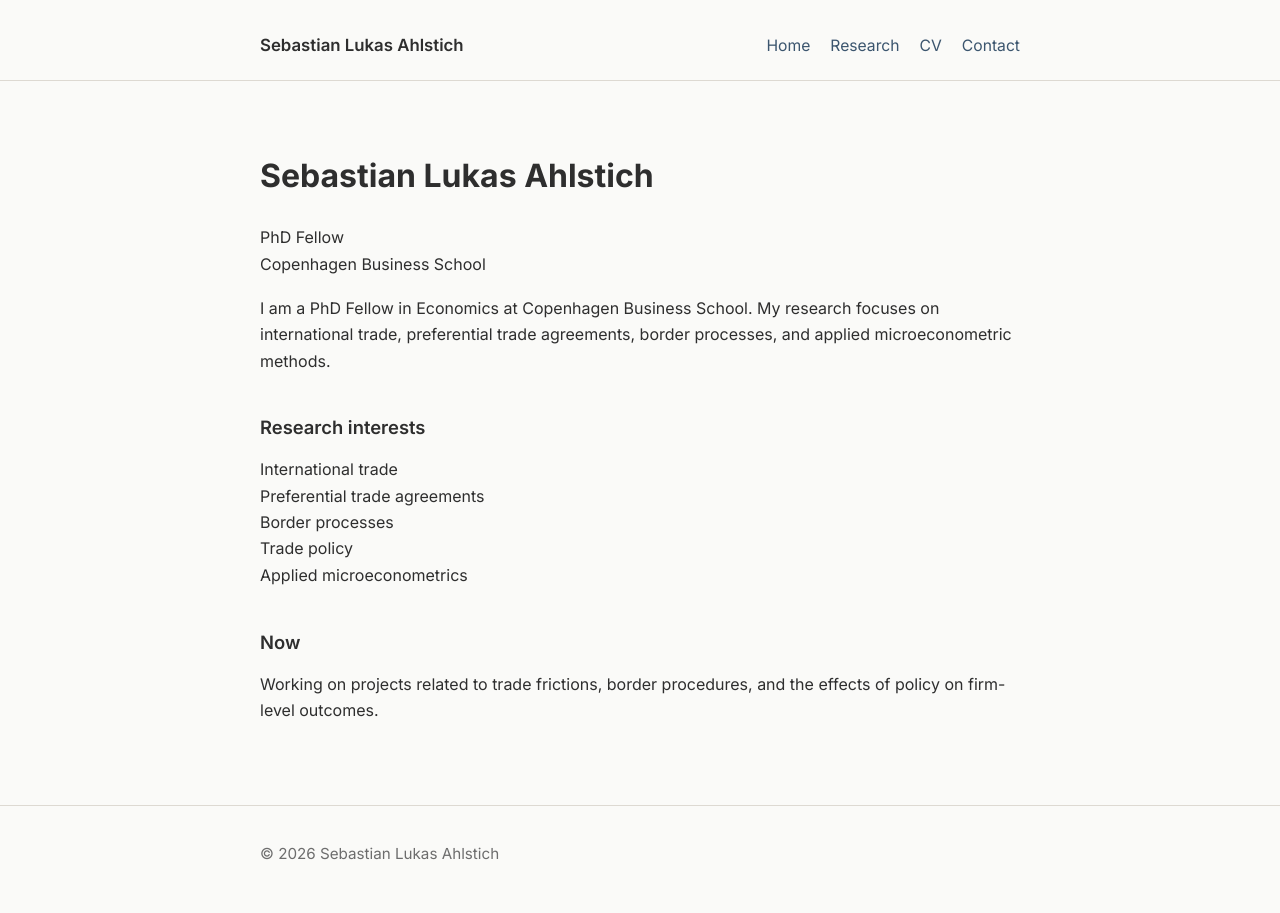
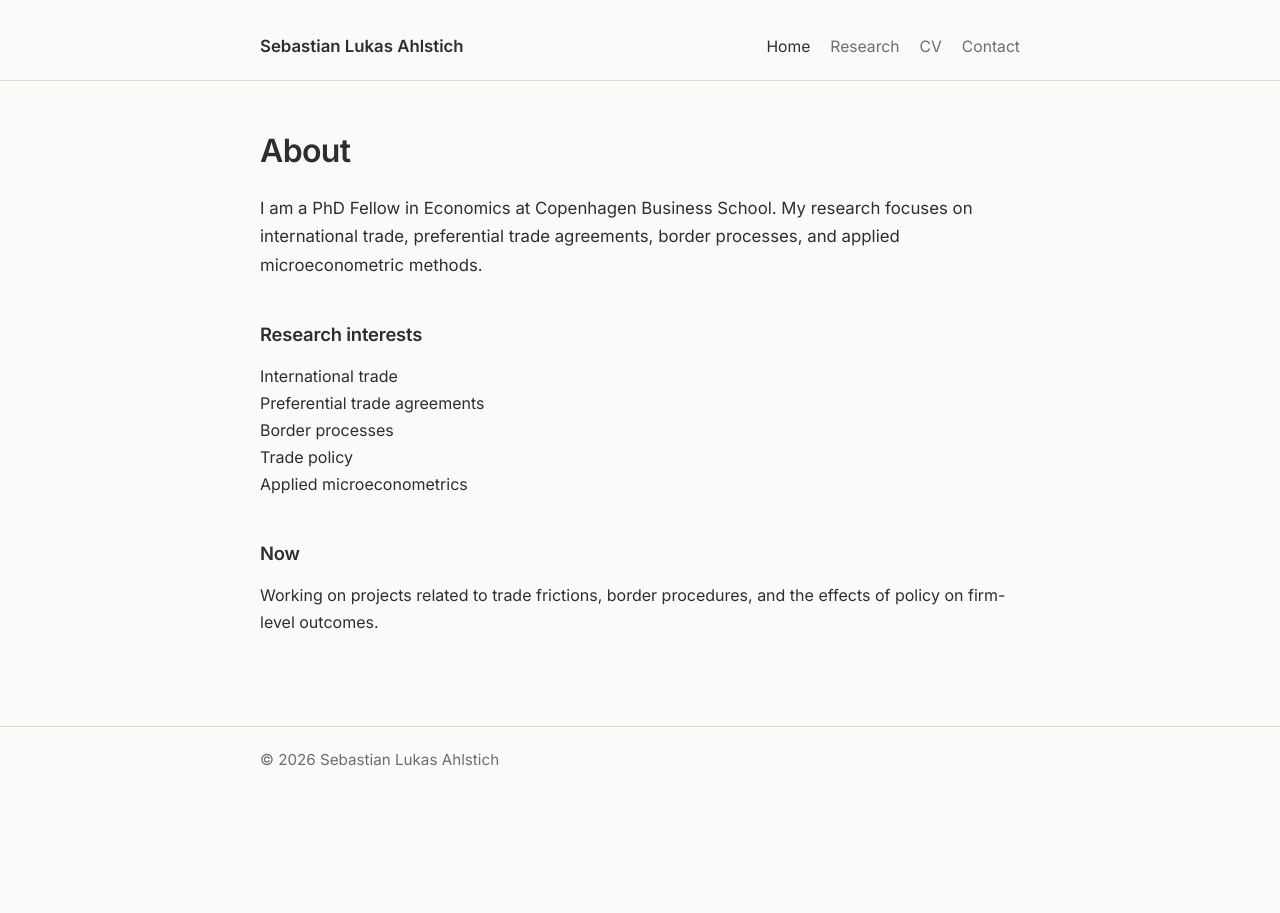
Before and after one commit to AhlSebastian/AhlSebastian.github.io, a Jekyll site: the page built from index.md, in a window 1280 px wide. Built offline with Jekyll 4.4.1, drawn with Linux system fonts in a browser that asks for light colours.

Commit message:
Refine Homepage Layout

```diff
--- a/_includes/header.html
+++ b/_includes/header.html
@@ -3,10 +3,12 @@
         <a class="site-title" href="{{ '/' | relative_url }}">Sebastian Lukas Ahlstich</a>
 
         <nav class="site-nav" aria-label="Main navigation">
-            <a href="{{ '/' | relative_url }}">Home</a>
-            <a href="{{ '/research/' | relative_url }}">Research</a>
-            <a href="{{ '/cv/' | relative_url }}">CV</a>
-            <a href="{{ '/contact/' | relative_url }}">Contact</a>
+            <a href="{{ '/' | relative_url }}" class="{% if page.url == '/' %}active{% endif %}">Home</a>
+            <a href="{{ '/research/' | relative_url }}"
+                class="{% if page.url == '/research/' %}active{% endif %}">Research</a>
+            <a href="{{ '/cv/' | relative_url }}" class="{% if page.url == '/cv/' %}active{% endif %}">CV</a>
+            <a href="{{ '/contact/' | relative_url }}"
+                class="{% if page.url == '/contact/' %}active{% endif %}">Contact</a>
         </nav>
     </div>
 </header>
--- a/_layouts/default.html
+++ b/_layouts/default.html
@@ -4,7 +4,7 @@
 <head>
     <meta charset="utf-8">
     <meta name="viewport" content="width=device-width, initial-scale=1">
-    <title>{% if page.title %}{{ page.title }} · {% endif %}{{ site.title }}</title>
+    <title>{% if page.title and page.url != "/" %}{{ page.title }} · {% endif %}{{ site.title }}</title>
     <meta name="description" content="{{ site.description }}">
 
     <link rel="preconnect" href="https://fonts.googleapis.com">
--- a/_layouts/page.html
+++ b/_layouts/page.html
@@ -2,8 +2,8 @@
 layout: default
 ---
 <div class="container page">
-    {% unless page.permalink == "/" %}
+    {% if page.show_title != false %}
     <h1 class="page-title">{{ page.title }}</h1>
-    {% endunless %}
+    {% endif %}
     {{ content }}
 </div>
--- a/assets/css/main.css
+++ b/assets/css/main.css
@@ -15,14 +15,18 @@ body {
     margin: 0;
     color: var(--text);
     font-family: "Inter", "Helvetica Neue", Arial, sans-serif;
-    line-height: 1.65;
+    line-height: 1.68;
     font-size: 16px;
     background: var(--bg);
+    text-rendering: optimizeLegibility;
+    -webkit-font-smoothing: antialiased;
+    -moz-osx-font-smoothing: grayscale;
 }
 
 a {
     color: var(--navy);
     text-decoration: none;
+    transition: color 0.15s ease, opacity 0.15s ease;
 }
 
 a:hover {
@@ -52,6 +56,7 @@ a:hover {
     font-size: 1.05rem;
     font-weight: 600;
     color: var(--text);
+    white-space: nowrap;
 }
 
 .site-nav {
@@ -61,8 +66,16 @@ a:hover {
     font-size: 0.98rem;
 }
 
+.site-nav a {
+    color: var(--muted);
+}
+
+.site-nav a.active {
+    color: var(--text);
+}
+
 .site-main {
-    padding: 3rem 0 4rem;
+    padding: 3.25rem 0 4.5rem;
 }
 
 .page-title {
@@ -70,6 +83,7 @@ a:hover {
     line-height: 1.15;
     margin: 0 0 1.5rem;
     font-weight: 600;
+    letter-spacing: -0.02em;
 }
 
 .page p {
@@ -78,13 +92,14 @@ a:hover {
 
 .page h2 {
     font-size: 1.15rem;
-    margin: 2.4rem 0 0.85rem;
+    margin: 2.5rem 0 0.85rem;
     font-weight: 600;
+    letter-spacing: -0.01em;
 }
 
 .page h3 {
     font-size: 1rem;
-    margin: 1.5rem 0 0.5rem;
+    margin: 1.6rem 0 0.5rem;
     font-weight: 600;
 }
 
@@ -94,11 +109,24 @@ a:hover {
     margin: 1.8rem 0;
 }
 
+.page ul {
+    padding-left: 1.15rem;
+    margin: 0 0 1.1rem;
+}
+
+.page li {
+    margin: 0.35rem 0;
+}
+
 .site-footer {
     border-top: 1px solid var(--border);
     padding: 1.25rem 0 2rem;
     color: var(--muted);
     font-size: 0.95rem;
+}
+
+.site-footer p {
+    margin: 0;
 }
 
 @media (max-width: 640px) {
@@ -120,3 +148,8 @@ a:hover {
         gap: 0.75rem 1rem;
     }
 }
+
+.page>p:first-of-type {
+    margin-top: 0;
+    font-size: 1.05rem;
+}
--- a/index.md
+++ b/index.md
@@ -1,13 +1,9 @@
 ---
 layout: page
-title: Home
+title: About
 permalink: /
+show_title: true
 ---
-
-# Sebastian Lukas Ahlstich
-
-PhD Fellow
-Copenhagen Business School
 
 I am a PhD Fellow in Economics at Copenhagen Business School. My research focuses on international trade, preferential trade agreements, border processes, and applied microeconometric methods.
 
```
